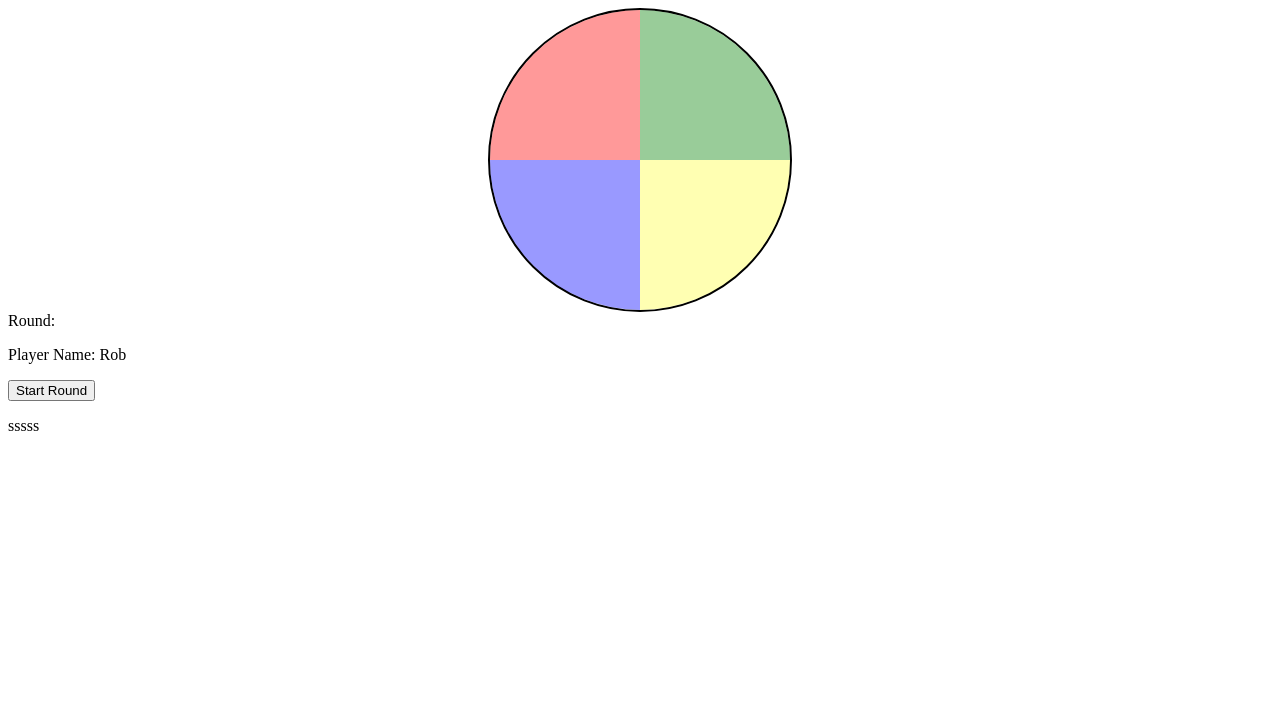
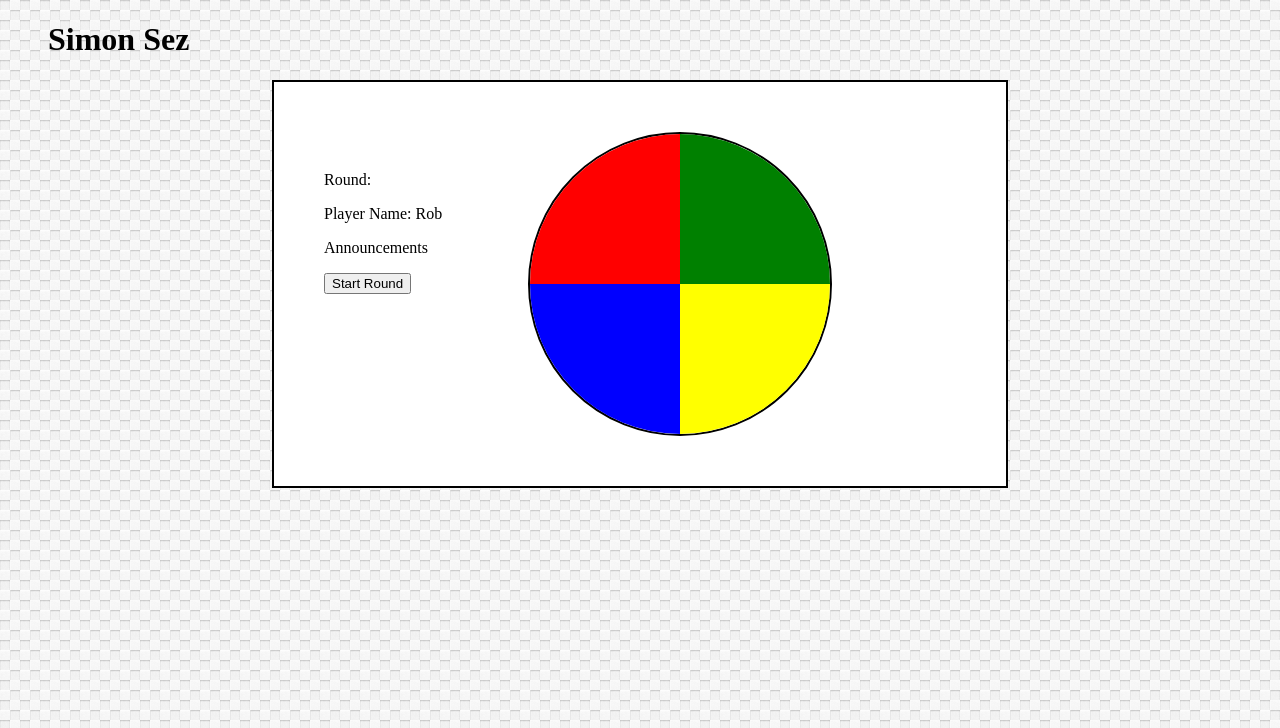
Before and after one commit to robertzehnder/project1, a PHP site: page / in a window 1280 px wide. Shown: the top 728 px of the page. Run offline with PHP 8.4, Linux system fonts and the light colour scheme; some libraries are stand-ins or nearby versions.

Commit message:
Completes baseline game

```diff
--- a/index.html
+++ b/index.html
@@ -10,23 +10,27 @@
   <title>Simon!</title>
 </head>
 <body>
+  <header>
+    <h1>Simon Sez</h1>
+  </header>
 
-<!-- Gameboard with the color buttons -->
-  <div class="board">
-    <div class="colorSquares" id="red" value="red"></div>
-    <div class="colorSquares" id="green" value="green"></div>
-    <div class="colorSquares" id="blue" value="blue"></div>
-    <div class="colorSquares" id="yellow" value="yellow"></div>
-  </div>
+  <main>
+    <!-- Scoreboard -->
+      <div class="xxx" id="info">
+        <div id="round" class="top">Round: </div>
+        <p class="top">Player Name: Rob</p>
+        <p id="userAlert" class="top">Announcements</p>
+        <input type="submit" value="Start Round" text='Start Round' id="start" class="top"/>
+      </div>
 
-<!-- Scoreboard -->
-  <div class="info">
-    <div class="round">Round: </div>
-    <p>Player Name: Rob</p>
-    <input type="submit" value="Start Round" text='Start Round' id="start"/>
-    <p id="userAlert">sssss</p>
-  </div>
-
+  <!-- Gameboard with the color buttons -->
+    <div class="xxx board">
+      <div class="colorSquares" id="red" value="red"></div>
+      <div class="colorSquares" id="green" value="green"></div>
+      <div class="colorSquares" id="blue" value="blue"></div>
+      <div class="colorSquares" id="yellow" value="yellow"></div>
+    </div>
+  </main>
 
 </body>
 </html>
--- a/script.js
+++ b/script.js
@@ -1,16 +1,18 @@
 $( document ).ready(function() {
 //--------Variables for the Game--------
     var colors = ['red', 'green', 'yellow', 'blue']; //
-    var simonSaid = []; //Contains randomly generated pattern for player to match
-    var playerResponse = []; //player responses to compare to what simon displayed
+    simonSaid = []; //Contains randomly generated pattern for player to match
+    playerResponse = []; //player responses to compare to what simon displayed
     var round = 0; //How far has the user gotten in the game
     var inProgress = false;
+    //var selection = "";
 
 //--------Start Round--------
+
   $('#start').on('click', function(){ //Creates new round for player
 
     var displayRound = round + 1;
-    $('.round').text("Round: " + displayRound);
+    $('#round').text("Round: " + displayRound);
     inProgress = true; //sets flag so system knows round is in progress
     $('#userAlert').text("Round in Progress");
 
@@ -19,17 +21,36 @@ $( document ).ready(function() {
       while (num === undefined) {
         num = randNum();
       }
-      simonSaid.push(colors[randNum()]);
+      simonSaid.push(colors[num]);
+      console.log(colors[num]);
     }
 
-    for (i=0;i<simonSaid.length;i++) { //Displays pattern for user to match
-      var selection = '#' + simonSaid[i];
-      $(selection).css('opacity', '1');
-      setTimeout(function() { //delays turning off highlight
-          $(selection).css('opacity', '.3'); // Turns color faded again
-      }, 500);
+
+
+
+    console.log("Here are the things to be flashed: " + simonSaid);
+    for (let i=0;i<simonSaid.length;i++) { //Displays pattern for user to match
+
+
+
+
+       (function (i) {
+         var timer = 500 * (1+i);
+         var selection = '#' + simonSaid[i]; // Tell the board what to flash
+         console.log('This is what is about to be sent in: #' + simonSaid[i]);
+         setTimeout(function eh(){
+           console.log("The timer has been triggered and will now flash: "+ selection);
+           $(selection).fadeOut(500).fadeIn(500)
+         }, timer);
+       })(i);
     }
+
+
   })
+
+   function fader (div) {
+       $(div).fadeOut(500).fadeIn(500);
+   }
 
 //--------Capture Player Selection--------
 
@@ -42,7 +63,7 @@ $( document ).ready(function() {
       var selection = $(this).attr('id');
       console.log(selection);
       playerResponse.push(selection);
-      // console.log('works'); --- confirmed
+
     }
 
     var nextRound; //declares variable to see if player should advance to the next round
@@ -52,16 +73,18 @@ $( document ).ready(function() {
 
     if (nextRound === false) {
       $('#userAlert').text("You LOSE!!!!!!!!!!");
-      simonSaid = [];
-      playerResponse = [];
-      $(selection).css('opacity', '.3'); // Turns color faded again
+      for (i=0; i <round+1;i++) {
+        simonSaid.pop();
+        playerResponse.pop();
+      }
       round = 0;
     }
     else if (nextRound === true) {
       $('#userAlert').text("Winner!");
-      simonSaid = [];
-      playerResponse = [];
-      $(selection).css('opacity', '.3'); // Turns color faded again
+      for (i=0; i <round+1;i++) {
+        simonSaid.pop();
+        playerResponse.pop();
+      }
       round ++;
     }
   })
@@ -83,7 +106,14 @@ $( document ).ready(function() {
     function randNum() {
       return parseInt(Math.random() * (4 - 0) + 0);
     }
-
-
-
+    // function iifePractice () {
+    //   for (var i = 1; i <= 3; i++) {
+    //     (function(index) {
+    //        setTimeout(function() {
+    //           console.log(index);
+    //        }, 1000);
+    //     })(i);
+    //    }
+    // }
+    // iifePractice ();
 }); //End of Doc Ready function
--- a/style.css
+++ b/style.css
@@ -1,34 +1,57 @@
+h1 {
+  /*text-align: center;*/
+  padding-left: 40px;
+}
+
+body {
+  background-image: url('paven.png');
+}
+
 .board {
   width: 300px;
   height: 300px;
   border-radius: 50%;
   border: 2px solid black;
-  display: flex;
+  display: inline-flex;
   flex-wrap: wrap;
+  vertical-align: middle;
   overflow: hidden;
-  margin: 0 auto;
+  margin-left: 0 auto;
+  margin-right: 0 auto;
 }
 
 .colorSquares {
   width: 150px;
   height: 150px;
-  opacity: 0.4;
+  position: relative;
+  /*opacity: 0.3;*/
+}
+
+#info {
+  /*border: 2px solid black;*/
+  width: 200px;
+  /*padding-top: 150px;*/
+  /*margin-top: 50px;*/
+  display: inline-block;
+}
+
+main {
+  border: 2px solid black;
+  padding-left: 50px;
+  padding: 50px;
+  max-width: 50%;
+  margin: 0 auto;
+  background-color: white;
 }
 
 #userAlerts {
   display: none;
 }
 
-/*.colorSquares:hover {
-  opacity: 1;
-}*/
-
-/*#yellow:hover {
-  opacity: 1;
-}*/
-
 #red {
   background-color: red;
+  animation-name: example;
+  animation-duration: 4s;
 }
 
 #green {
@@ -41,5 +64,4 @@
 
 #yellow {
   background-color: yellow;
-  opacity: 0.3;
 }
```
Also changed, not shown: sample.js (added, +9 -0 lines), new_year_background.png (added), paven.png (added).
